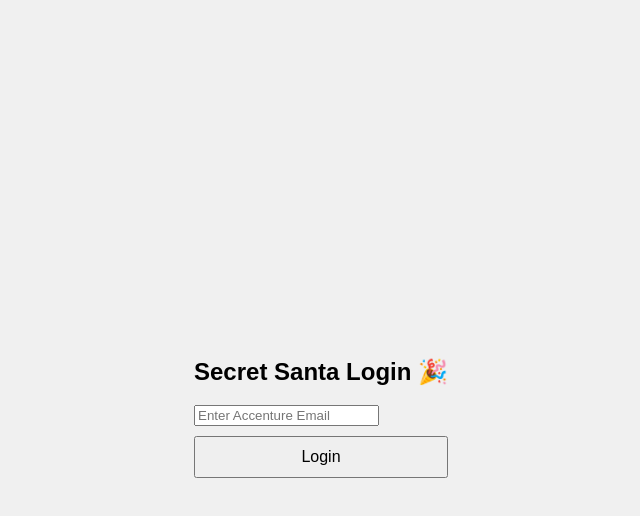
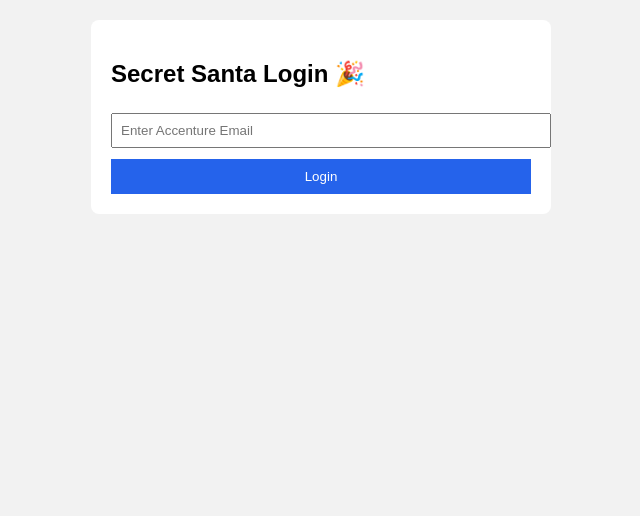
Before and after one commit to GouthamBvs/randompicker, a plain HTML site: page index.html in a window 1280 px wide. Shown: the whole page, without its empty margins (319-959 px from the left). Drawn offline with Linux system fonts and the light colour scheme.

Commit message:
Refactor CSS styles for layout and components
Updated styles for body, card, input, button, and table elements. Removed unused classes and adjusted margins and paddings.

```diff
--- a/styles.css
+++ b/styles.css
@@ -1,49 +1,45 @@
 body {
   font-family: Arial;
-    background: #f0f0f0;
-    display: flex;
-    justify-content: center;
-    align-items: center;
-    height: 100vh;
+  background: #f2f2f2;
 }
 
-.container {
+.card {
+  width: 420px;
+  margin: 20px auto;
   background: white;
-    padding: 25px;
-    width: 350px;
-    border-radius: 10px;
-    box-shadow: 0 0 10px rgba(0,0,0,0.2);
+  padding: 20px;
+  border-radius: 8px;
 }
 
-.hidden {
-    display: none;
+input, textarea {
+  width: 100%;
+  margin: 5px 0;
+  padding: 8px;
 }
 
 button {
   width: 100%;
   padding: 10px;
-    font-size: 16px;
-    margin-top: 10px;
+  margin-top: 6px;
+  background: #2563eb;
+  color: white;
+  border: none;
   cursor: pointer;
 }
 
+.secondary { background: #555; }
+.danger { background: #dc2626; }
+
+.hidden { display: none; }
+
 table {
   width: 100%;
-    margin-top: 15px;
+  border-collapse: collapse;
+  margin-top: 10px;
 }
 
 td, th {
-    padding: 8px;
-    border-bottom: 1px solid #ddd;
+  border: 1px solid #ccc;
+  padding: 6px;
   text-align: center;
 }
-
-.danger-btn {
-    background: red;
-    color: white;
-}
-
-.action-btn {
-    padding: 5px;
-    cursor: pointer;
-}
```
Lines whose indentation alone changed are shown as unchanged.
